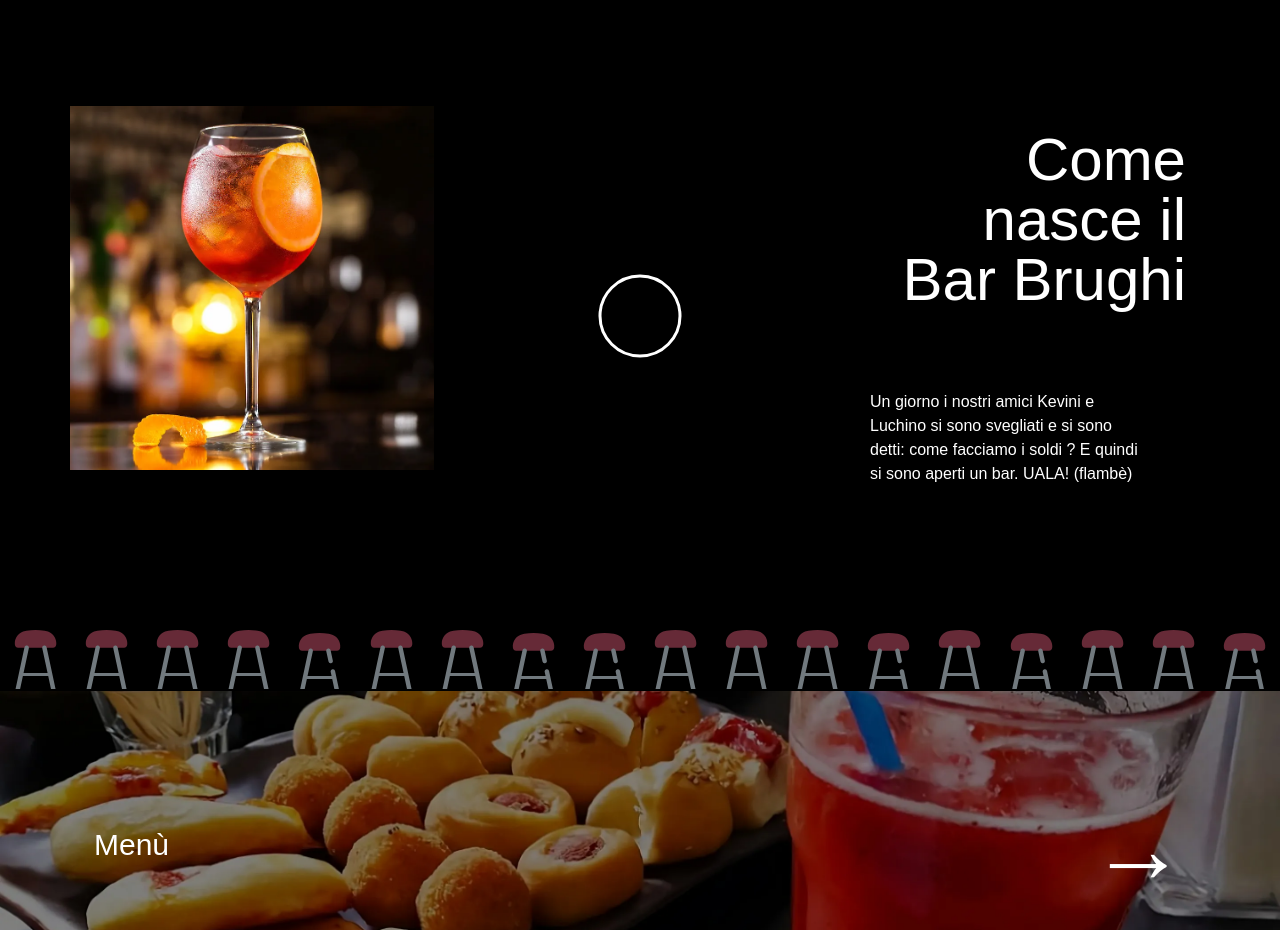
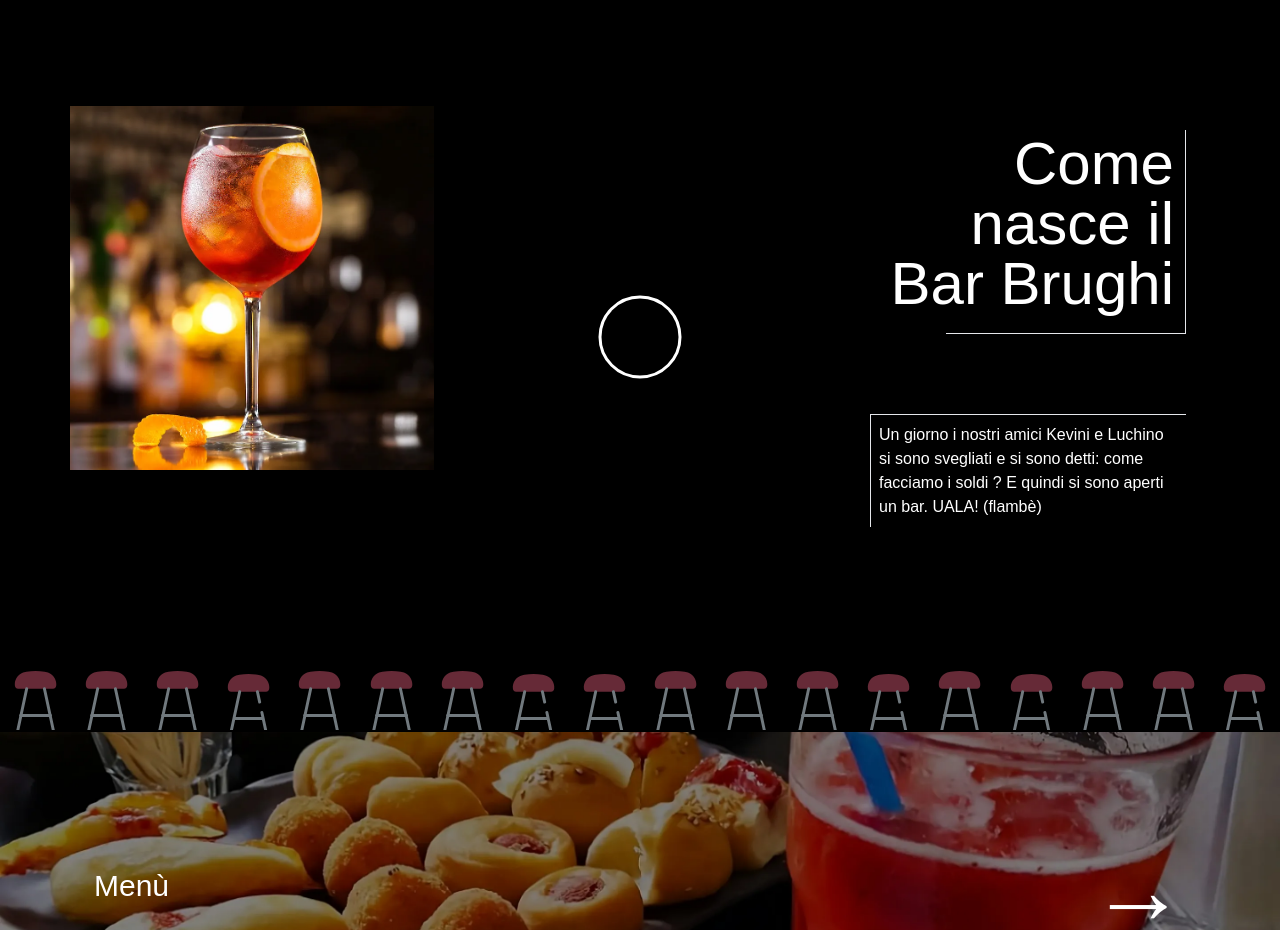
Before and after one commit to Massolinii/bar_brughi, a Next.js app: page / in a window 1280 px wide. Shown: the part 960-1890 px from the top of the page. Built offline with nearby package versions, Linux system fonts and the light colour scheme.

Commit message:
sara ti amo

```diff
--- a/src/assets/SvgIcons.js
+++ b/src/assets/SvgIcons.js
@@ -116,13 +116,13 @@ c0-7.77-5.463-14.466-13.071-16.021L154.93,43.007l224.071-0.052l0.017,371.591L333
       <path
         d="M9 8L6 22"
         stroke="#71797E"
-        strokeWidth="1.5"
+        strokeWidth="1"
         strokeLinecap="round"
       />
       <path
         d="M15 8L18 22"
         stroke="#71797E"
-        strokeWidth="1.5"
+        strokeWidth="1"
         strokeLinecap="round"
       />
       <path
@@ -143,13 +143,13 @@ c0-7.77-5.463-14.466-13.071-16.021L154.93,43.007l224.071-0.052l0.017,371.591L333
       <path
         d="M9 8L6 22"
         stroke="#71797E"
-        strokeWidth="1.5"
+        strokeWidth="1"
         strokeLinecap="round"
       />
       <path
         d="M15 8L15.75 11.5M18 22L16.5 15"
         stroke="#71797E"
-        strokeWidth="1.5"
+        strokeWidth="1"
         strokeLinecap="round"
       />
       <path
@@ -160,6 +160,33 @@ c0-7.77-5.463-14.466-13.071-16.021L154.93,43.007l224.071-0.052l0.017,371.591L333
       />
     </svg>
   ),
+  StoolWhite: () => (
+    <svg viewBox="0 2 24 20" fill="#ffffff" xmlns="http://www.w3.org/2000/svg">
+      <path
+        d="M5.0315 6.93751C4.75731 4.72857 6.30192 2.69766 8.54207 2.32168L8.93963 2.25496C10.9651 1.91501 13.0349 1.91501 15.0604 2.25496L15.4579 2.32168C17.6981 2.69766 19.2427 4.72857 18.9685 6.93751L18.9505 7.08273C18.8855 7.6063 18.4315 8 17.8928 8H6.10719C5.56847 8 5.11452 7.6063 5.04953 7.08273L5.0315 6.93751Z"
+        stroke=""
+        strokeWidth="0.7"
+      />
+      <path
+        d="M9 8L6 22"
+        stroke="#71797E"
+        strokeWidth="1"
+        strokeLinecap="round"
+      />
+      <path
+        d="M15 8L18 22"
+        stroke="#71797E"
+        strokeWidth="1"
+        strokeLinecap="round"
+      />
+      <path
+        d="M17 17H7"
+        stroke="#71797E"
+        strokeWidth="1"
+        strokeLinecap="round"
+      />
+    </svg>
+  ),
 };
 
 export default SVGIcons;
--- a/src/components/HeroPresentation.js
+++ b/src/components/HeroPresentation.js
@@ -24,7 +24,7 @@ export default function HeroPresentation() {
           newStoolsArray = [0, 1, 0, 0, 1, 0, 0, 1, 0];
         } else {
           newStoolsArray = [
-            0, 0, 0, 0, 1, 0, 0, 1, 1, 0, 0, 0, 1, 0, 1, 0, 0, 1,
+            0, 0, 0, 1, 0, 0, 0, 1, 1, 0, 0, 0, 1, 0, 1, 0, 0, 1,
           ];
         }
 
@@ -66,10 +66,14 @@ export default function HeroPresentation() {
         </div>
         {/* Right col for text: col-span-12 on mobile, col-span-4 on md and above */}
         <div className="col-span-12 md:col-span-4 flex flex-col justify-center p-4">
-          <p className="text-4xl md:text-6xl mb-8 md:mb-20 text-end">
-            Come <br /> nasce il <br /> Bar Brughi
-          </p>
-          <p className="pe-12">
+          <div className="relative mb-8 md:mb-20 pe-2">
+            <div className="absolute top-0 bottom-0 right-0 w-60 border-r border-b"></div>
+            <p className="text-4xl md:text-6xl  text-end p-1 ">
+              Come <br /> nasce il <br /> <span className="">Bar Brughi</span>
+            </p>
+          </div>
+
+          <p className="p-2 pe-12 border-t border-l">
             Un giorno i nostri amici Kevini e Luchino si sono svegliati e si
             sono detti: come facciamo i soldi ? E quindi si sono aperti un bar.
             UALA! (flambè)
--- a/src/components/Navbar.js
+++ b/src/components/Navbar.js
@@ -69,14 +69,14 @@ export default function Navbar() {
         >
           <div
             ref={modalRef}
-            className="flex flex-col space-y-4 p-5 bg-black bg-opacity-50"
+            className="flex flex-col space-y-4 p-2 bg-magenta bg-opacity-70 w-4/5"
             onClick={(e) => e.stopPropagation()}
           >
             {links.map((link, index) => (
               <a
                 key={index}
                 href={link.path}
-                className="text-5xl pb-5 no-underline text-white"
+                className="text-4xl py-3 px-2 no-underline text-white"
               >
                 {link.name}
               </a>
```
